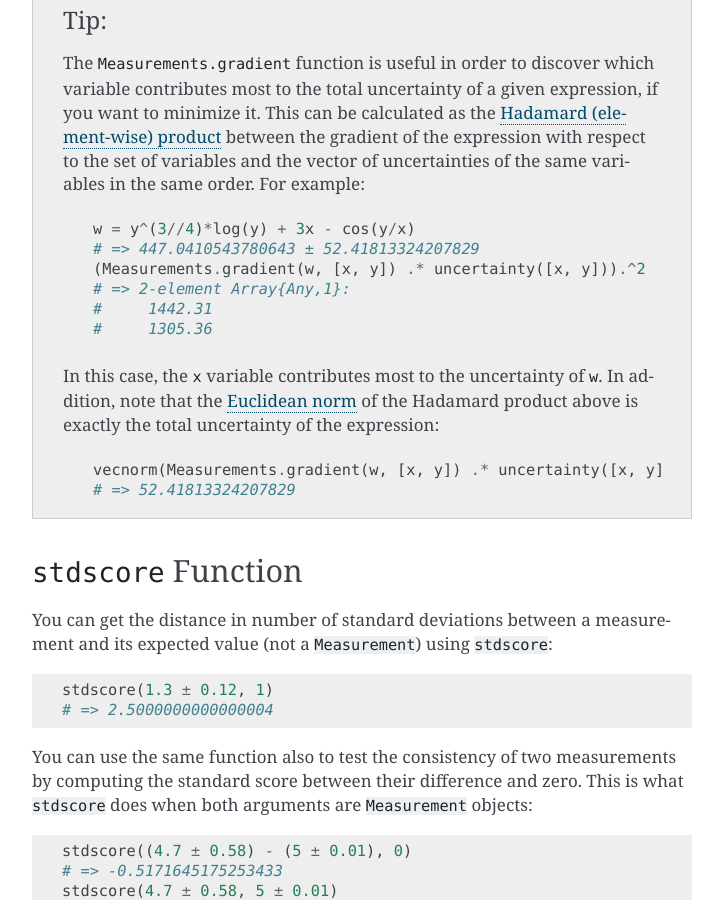
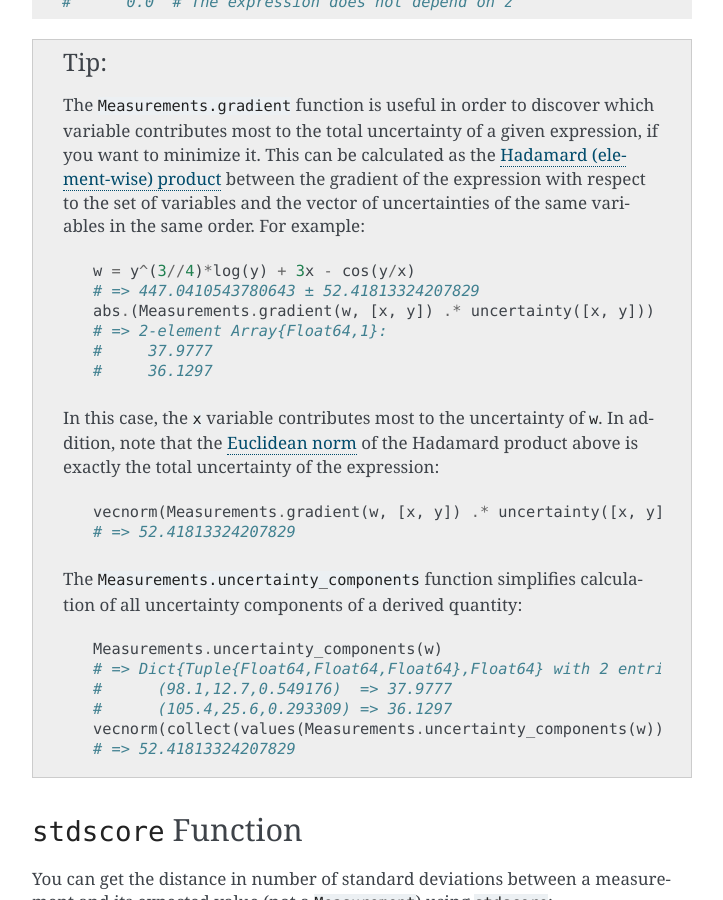
Before and after one commit to JuliaPhysics/Measurements.jl, a Sphinx documentation site: the page built from docs/examples.rst, in a window 1280 px wide and 900 px high, scrolled down 7305 px. Shown: the whole window, without its empty margins (388-1111 px from the left). Built offline with Sphinx 7.4.7, drawn with Linux system fonts in a browser that asks for light colours; some of the changed text lies outside the part shown.

Commit message:
New function to compute components of uncertainty

```diff
--- a/docs/examples.rst
+++ b/docs/examples.rst
@@ -355,8 +355,8 @@ factorization, etc.
    qrfact(A)
    # => Base.LinAlg.QR{Measurements.Measurement{Float64},Array{Measurements.Measurement{Float64},2}}(Measurements.Measurement{Float64}[-18.4391 ± 0.209481 -1.84391 ± 0.522154; -0.369924 ± 0.00730266 33.1904 ± 0.331267],Measurements.Measurement{Float64}[1.75926 ± 0.00836088,0.0 ± 0.0])
 
-Derivative and Gradient
-~~~~~~~~~~~~~~~~~~~~~~~
+Derivative, Gradient and Uncertainty Components
+~~~~~~~~~~~~~~~~~~~~~~~~~~~~~~~~~~~~~~~~~~~~~~~
 
 In order to propagate the uncertainties, ``Measurements.jl`` keeps track of the
 partial derivative of an expression with respect to all independent measurements
@@ -395,10 +395,10 @@ measurements.
 
        w = y^(3//4)*log(y) + 3x - cos(y/x)
        # => 447.0410543780643 ± 52.41813324207829
-       (Measurements.gradient(w, [x, y]) .* uncertainty([x, y])).^2
-       # => 2-element Array{Any,1}:
-       #     1442.31
-       #     1305.36
+       abs.(Measurements.gradient(w, [x, y]) .* uncertainty([x, y]))
+       # => 2-element Array{Float64,1}:
+       #     37.9777
+       #     36.1297
 
    In this case, the ``x`` variable contributes most to the uncertainty of
    ``w``.  In addition, note that the `Euclidean norm
@@ -408,6 +408,18 @@ measurements.
    .. code-block:: julia
 
        vecnorm(Measurements.gradient(w, [x, y]) .* uncertainty([x, y]))
+       # => 52.41813324207829
+
+   The ``Measurements.uncertainty_components`` function simplifies calculation
+   of all uncertainty components of a derived quantity:
+
+   .. code-block:: julia
+
+       Measurements.uncertainty_components(w)
+       # => Dict{Tuple{Float64,Float64,Float64},Float64} with 2 entries:
+       #      (98.1,12.7,0.549176)  => 37.9777
+       #      (105.4,25.6,0.293309) => 36.1297
+       vecnorm(collect(values(Measurements.uncertainty_components(w))))
        # => 52.41813324207829
 
 ``stdscore`` Function
```
Also changed, not shown: NEWS.md (+5 -0 lines), docs/usage.rst (+10 -0 lines), 2 other files.
